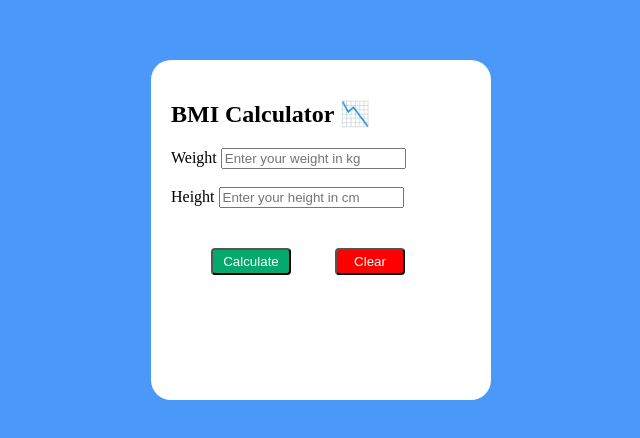
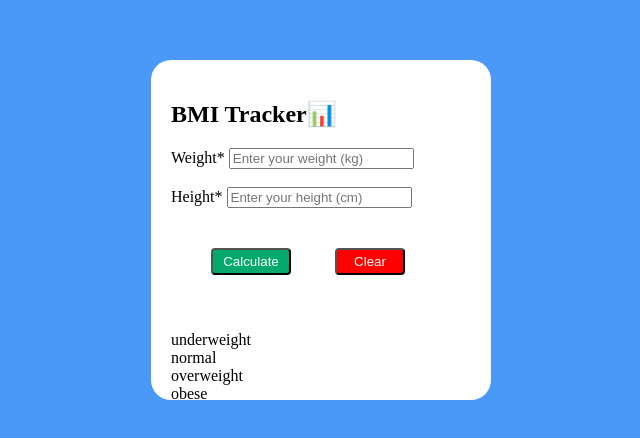
Before and after one commit to Gurusamy-zoho/BMI-Calculator, a plain HTML site: page index.html in a window 1280 px wide. Shown: the part 140-578 px from the top of the page, without its empty margins (357-997 px from the left). Drawn offline with Linux system fonts and the light colour scheme.

Commit message:
feat: add tracker

```diff
--- a/index.html
+++ b/index.html
@@ -3,21 +3,21 @@
 <head>
     <meta charset="UTF-8">
     <meta name="viewport" content="width=device-width, initial-scale=1.0">
-    <title>BMI Calculator 📉</title>
+    <title>BMI Tracker 📉</title>
     <link rel="stylesheet" href="style.css">
 </head>
 <body>
   <div id="Content">
     <div id="MainDiv">
-        <h2>BMI Calculator 📉</h2>
+        <h2>BMI Tracker📊</h2>
         <div>
-            <label id="weight">Weight</label>
-         <input type="tel" id="weightinputbox" maxlength="3" oninput="validateNumberInput(event)" placeholder="Enter your weight in kg">
+            <label id="weight">Weight<span>*</span></label>
+         <input type="text" id="weightinputbox"  placeholder="Enter your weight (kg)">
         </div>
 
         <br>
-        <label id="height">Height</label>
-        <input type="tel" id="heightinputbox" maxlength="3" oninput="validateNumberInput(event)" placeholder="Enter your height in cm">
+        <label id="height">Height<span>*</span></label>
+        <input type="text" id="heightinputbox"  placeholder="Enter your height (cm)">
 
          <br>
         <button id="Calculate" onclick="calculateBMI()">Calculate</button>
@@ -27,14 +27,18 @@
   <div id="subMain">
     <p id="BMIValue"></p>
     <p id="BMIResult"></p>
-
-    <p id="weightRange">Weight should be 20kg to 300kg</p>
-    <p id="heightRange">Height should be 120cm to 250cm</p>
   </div>
 
     <div>
 
      </div>
+  <div class="color-box">
+    <div class="yellow">underweight</div>
+    <div class="green">normal</div>
+    <div class="orange">overweight</div>
+    <div class="red">obese</div>
+    <div id="bmiIndicator"></div>
+  </div>
   </div>
 
     <script src="script.js"></script>
```
